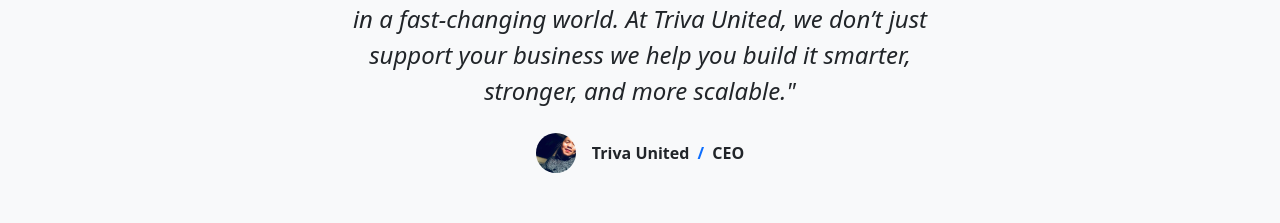
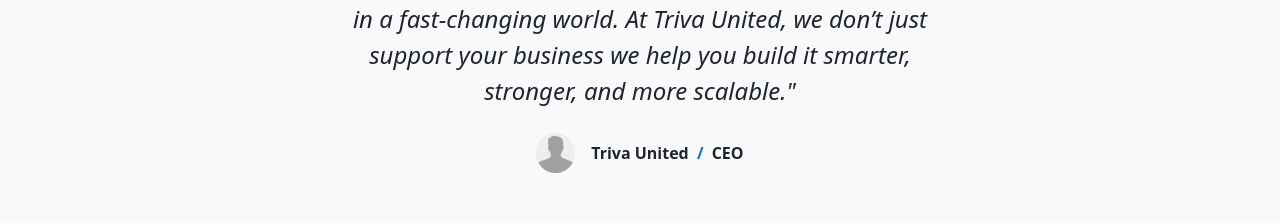
Before and after one commit to lancer1021/TrivaUnited, a plain HTML site: page index.html in a window 1280 px wide. Shown: the part 1623-1846 px from the top of the page. Drawn offline with nearby package versions, Linux system fonts and the light colour scheme.

Commit message:
Update index.html

```diff
--- a/index.html
+++ b/index.html
@@ -330,7 +330,7 @@
                             Triva United, we don’t just support your business we help you build it smarter,
                             stronger, and more scalable."</div>
                         <div class="d-flex align-items-center justify-content-center">
-                            <img class="rounded-circle me-3" style="height: 40px;" src="assets/an.jpg" alt="..." />
+                            <img class="rounded-circle me-3" style="height: 40px;" src="assets/boy.png" alt="..." />
                             <div class="fw-bold">
                                 Triva United
                                 <span class="fw-bold text-primary mx-1">/</span>
```
